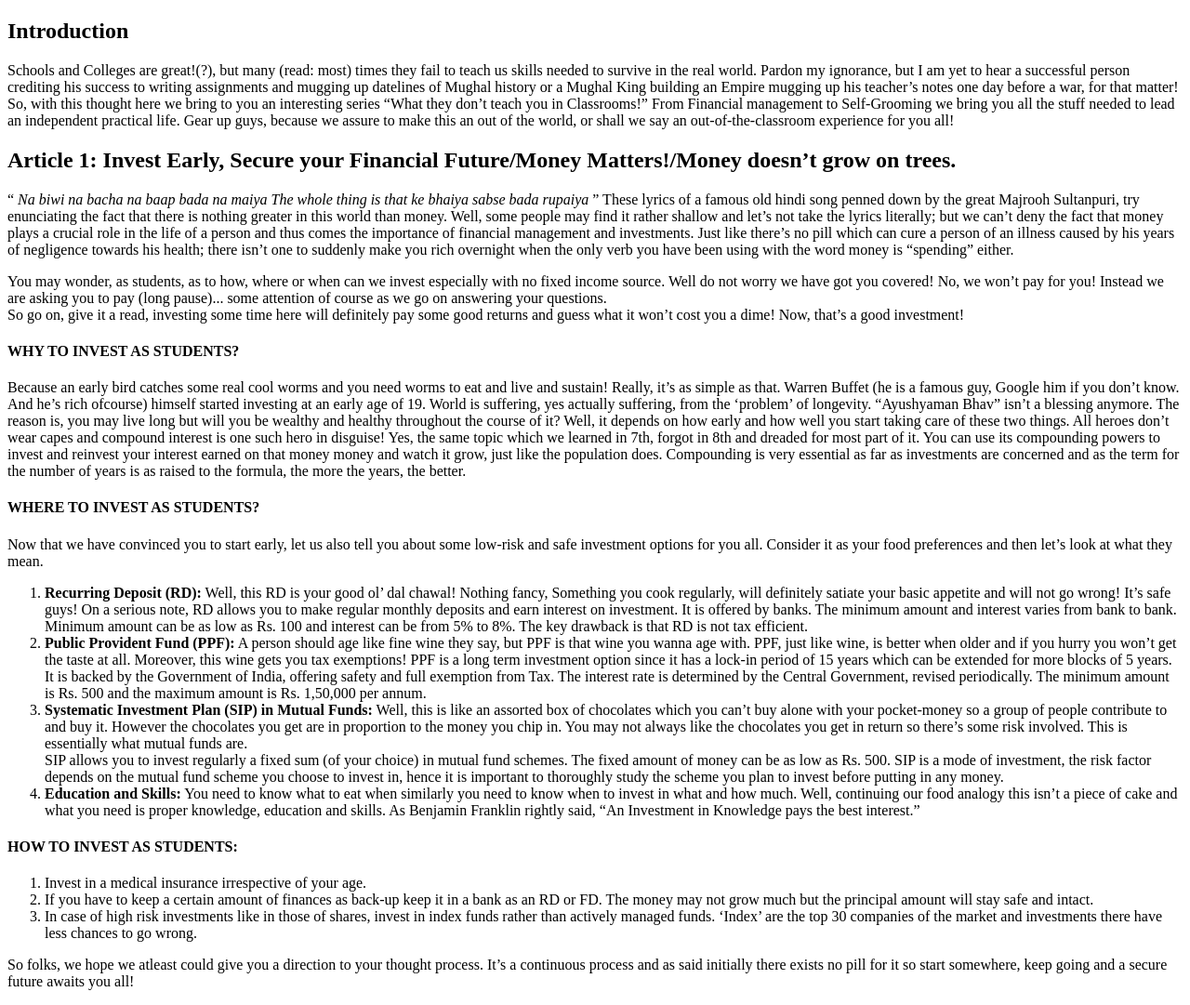
After one commit to umasharma316/Newsletter_uma, a Django app: page /edition_1_2021/content_non_tech in a window 1280 px wide. The commit adds this page. Shown: the whole page at 93% size. Run offline with Django 3.2, Linux system fonts and the light colour scheme.

Commit message:
Added book review and non tech content and images

```diff
--- a/news_letter/edition_1_2021/urls.py
+++ b/news_letter/edition_1_2021/urls.py
@@ -4,6 +4,8 @@ from . import views
 
 urlpatterns = [
     path('edition_1_2021/', views.edition_1_2021_home, name='edition_1_2021_home'),
-    path('edition_1_2021/content', views.edition_1_2021_content, name='edition_1_2021_content'),
+    path('edition_1_2021/content_tech', views.edition_1_2021_content_tech, name='edition_1_2021_content_tech'),
+    path('edition_1_2021/content_non_tech', views.edition_1_2021_content_non_tech, name='edition_1_2021_content_non_tech'),
+    path('edition_1_2021/content_book', views.edition_1_2021_content_book, name='edition_1_2021_content_book'),
     path('edition_1_2021/images', views.edition_1_2021_images, name='edition_1_2021_images')
 ]
--- a/news_letter/edition_1_2021/views.py
+++ b/news_letter/edition_1_2021/views.py
@@ -5,8 +5,14 @@ from django.http import HttpResponse
 def edition_1_2021_home(request):
     return render(request, 'edition_1_2021/home.html')
 
-def edition_1_2021_content(request):
-    return render(request, 'edition_1_2021/content.html')
+def edition_1_2021_content_tech(request):
+    return render(request, 'edition_1_2021/content_tech.html')
+
+def edition_1_2021_content_non_tech(request):
+    return render(request, 'edition_1_2021/content_non_tech.html')
+
+def edition_1_2021_content_book(request):
+    return render(request, 'edition_1_2021/content_book.html')
 
 def edition_1_2021_images(request):
     return render(request, 'edition_1_2021/images.html')
--- /dev/null
+++ b/news_letter/templates/edition_1_2021/content_non_tech.html
@@ -0,0 +1,147 @@
+<!DOCTYPE html>
+<html lang="en">
+<head>
+    <meta charset="UTF-8">
+    <meta name="viewport" content="width=device-width, initial-scale=1.0">
+    <title>Document</title>
+</head>
+<body>
+    <h2>Introduction</h2>
+
+    <p>
+        Schools and Colleges are great!(?), but many (read: most) times they fail to teach us skills needed
+        to survive in the real world. Pardon my ignorance, but I am yet to hear a successful person crediting
+        his success to writing assignments and mugging up datelines of Mughal history or a Mughal King
+        building an Empire mugging up his teacher’s notes one day before a war, for that matter! So, with
+        this thought here we bring to you an interesting series “What they don’t teach you in Classrooms!”
+        From Financial management to Self-Grooming we bring you all the stuff needed to lead an independent
+        practical life. Gear up guys, because we assure to make this an out of the world, or shall we say
+        an out-of-the-classroom experience for you all!
+    </p>
+
+    <h2>
+        Article 1: Invest Early, Secure your Financial Future/Money Matters!/Money doesn’t grow on trees.
+    </h2>
+
+    <p>
+        <q>
+            <i>
+                Na biwi na bacha na baap bada na maiya
+                The whole thing is that ke bhaiya sabse bada rupaiya
+            </i>
+        </q>
+
+        These lyrics of a famous old hindi song penned down by the great Majrooh Sultanpuri, try enunciating
+        the fact that there is nothing greater in this world than money. Well, some people may find it rather
+        shallow and let’s not take the lyrics literally; but we can’t deny the fact that money plays a crucial
+        role in the life of a person and thus comes the importance of financial management and investments.
+        Just like there’s no pill which can cure a person of an illness caused by his years of negligence
+        towards his health; there isn’t one to suddenly make you rich overnight when the only verb you have
+        been using with the word money is “spending” either.
+    </p>
+
+    <p>
+        You may wonder, as students, as to how, where or when can we invest especially with no fixed income
+        source. Well do not worry we have got you covered! No, we won’t pay for you! Instead we are asking
+        you to pay (long pause)... some attention of course as we go on answering your questions. <br>
+        So go on, give it a read, investing some time here will definitely pay some good returns and
+        guess what it won’t cost you a dime! Now, that’s a good investment!
+    </p>
+
+    <h4>
+        WHY TO INVEST AS STUDENTS?
+    </h4>
+
+    <p>
+        Because an early bird catches some real cool worms and you need worms to eat and live and sustain!
+        Really, it’s as simple as that. Warren Buffet (he is a famous guy, Google him if you don’t know. And
+        he’s rich ofcourse) himself started investing at an early age of 19. World is suffering, yes actually
+        suffering, from the ‘problem’ of longevity. “Ayushyaman Bhav” isn’t a blessing anymore. The reason is,
+        you may live long but will you be wealthy and healthy throughout the course of it? Well, it depends on
+        how early and how well you start taking care of these two things. All heroes don’t wear capes and
+        compound interest is one such hero in disguise! Yes, the same topic which we learned in 7th, forgot
+        in 8th and dreaded for most part of it. You can use its compounding powers to invest and reinvest your
+        interest earned on that money money and watch it grow, just like the population does. Compounding is
+        very essential as far as investments are concerned and as the term for the number of years is as raised
+        to the formula, the more the years, the better.
+    </p>
+
+    <h4>WHERE TO INVEST AS STUDENTS?</h4>
+    <p>
+        Now that we have convinced you to start early, let us also tell you about some low-risk and
+        safe investment options for you all. Consider it as your food preferences and then let’s look at
+        what they mean.
+
+        <ol>
+            <li>
+                <b>Recurring Deposit (RD):</b>
+                Well, this RD is your good ol’ dal chawal! Nothing fancy, Something you cook regularly,
+                will definitely satiate your basic appetite and will not go wrong! It’s safe guys! On a
+                serious note, RD allows you to make regular monthly deposits and earn interest on investment.
+                It is offered by banks. The minimum amount and interest varies from bank to bank. Minimum
+                amount can be as low as Rs. 100 and interest can be from 5% to 8%. The key drawback is that
+                RD is not tax efficient.
+            </li>
+
+            <li>
+                <b>Public Provident Fund (PPF):</b>
+                A person should age like fine wine they say, but PPF is that wine you wanna age with.
+                PPF, just like wine, is better when older and if you hurry you won’t get the taste at all.
+                Moreover, this wine gets you tax exemptions! PPF is a long term investment option since it
+                has a lock-in period of 15 years which can be extended for more blocks of 5 years. It is backed
+                by the Government of India, offering safety and full exemption from Tax. The interest rate is
+                determined by the Central Government, revised periodically. The minimum amount is Rs. 500 and
+                the maximum amount is Rs. 1,50,000 per annum.
+            </li>
+
+            <li>
+                <b>Systematic Investment Plan (SIP) in Mutual Funds:</b>
+                Well, this is like an assorted box of chocolates which you can’t buy alone with your
+                pocket-money so a group of people contribute to and buy it. However the chocolates you get
+                are in proportion to the money you chip in. You may not always like the chocolates you get in
+                return so there’s some risk involved. This is essentially what mutual funds are. <br>
+                SIP allows you to invest regularly a fixed sum (of your choice) in mutual fund schemes. The
+                fixed amount of money can be as low as Rs. 500. SIP is a mode of investment, the risk factor
+                depends on the mutual fund scheme you choose to invest in, hence it is important to thoroughly study the
+                scheme you plan to invest before putting in any money.
+            </li>
+
+            <li>
+                <b>Education and Skills:</b>
+                You need to know what to eat when similarly you need to know when to invest in what and how
+                much. Well, continuing our food analogy this isn’t a piece of cake and what you need is proper
+                knowledge, education and skills. As Benjamin Franklin rightly said, <q>An Investment in Knowledge
+                pays the best interest.</q>
+            </li>
+        </ol>
+    </p>
+
+    <h4>HOW TO INVEST AS STUDENTS:</h4>
+
+    <p>
+        <ol>
+            <li>
+                Invest in a medical insurance irrespective of your age.
+            </li>
+
+            <li>
+                If you have to keep a certain amount of finances as back-up keep it in a bank as an RD or FD.
+                The money may not grow much but the principal amount will stay safe and intact.
+            </li>
+
+            <li>
+                In case of high risk investments like in those of shares, invest in index funds rather than
+                actively managed funds. ‘Index’ are the top 30 companies of the market and investments
+                there have less chances to go wrong.
+            </li>
+
+        </ol>
+    </p>
+
+    <p>
+        So folks, we hope we atleast could give you a direction to your thought process. It’s a continuous
+        process and as said initially there exists no pill for it so start somewhere, keep going and a secure
+        future awaits you all!
+    </p>
+</body>
+</html>
```
Also changed, not shown: news_letter/static/css/styles.css (+41 -4 lines), news_letter/templates/edition_1_2021/content_book.html (added, +48 -0 lines), news_letter/templates/edition_1_2021/content_tech.html (renamed from news_letter/templates/edition_1_2021/content.html, +53 -0 lines), news_letter/templates/edition_1_2021/images.html (+22 -0 lines), news_letter/static/img/BookReview1.jpg (added), news_letter/static/img/Creativity.png (added), news_letter/static/img/Regionalinnovation1.jpg (added), news_letter/static/img/Regionalinnovation2.jpg (added), news_letter/static/img/in-a-grove-design-1.png (added), 1 other file.
